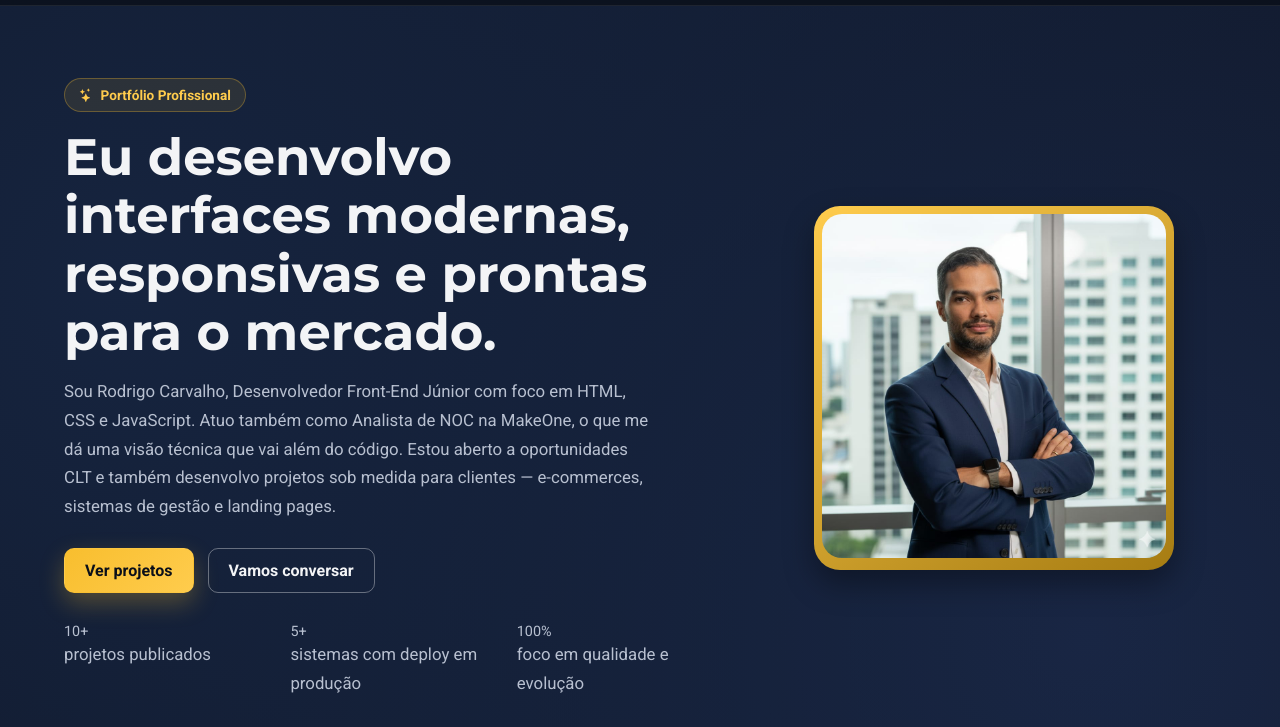
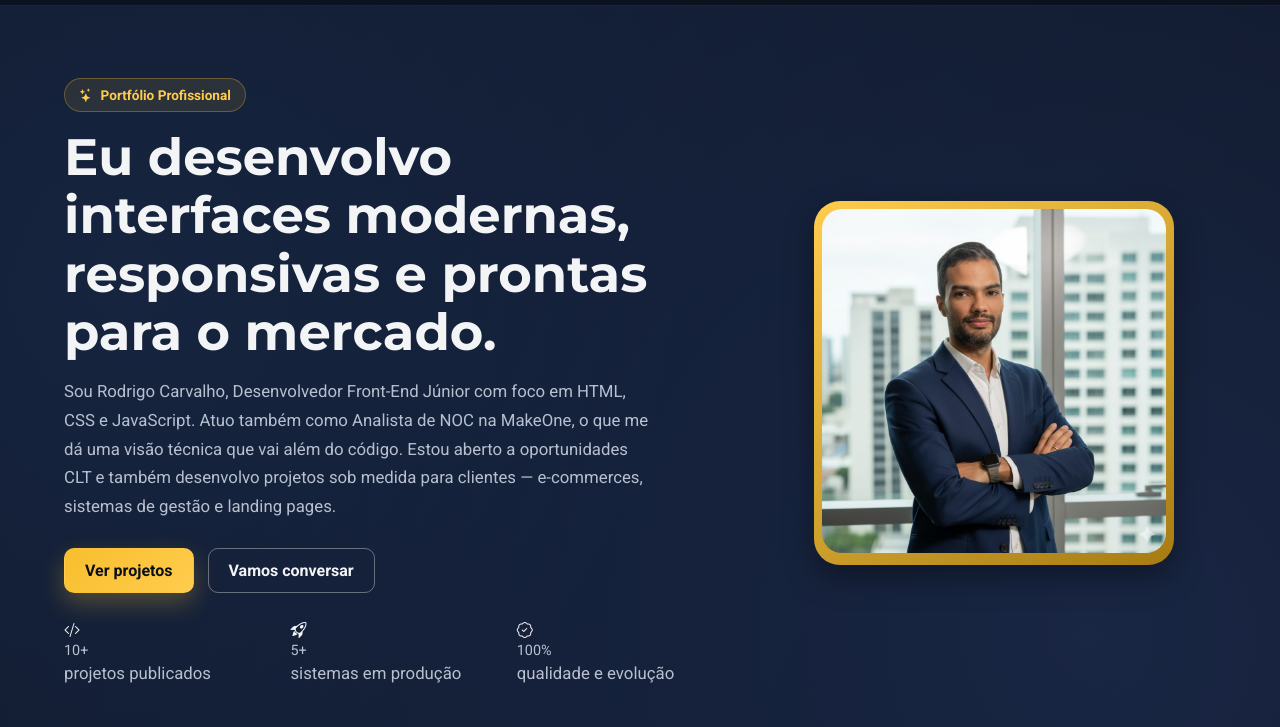
Before and after one commit to CarvalhoSystems/portfolio, a website: page index.html in a window 1280 px wide. Shown: the part 73-800 px from the top of the page. Drawn offline with nearby package versions, Linux system fonts and the light colour scheme.

Commit message:
aplicando nova foto do perfil 3

```diff
--- a/index.html
+++ b/index.html
@@ -93,16 +93,30 @@
 
           <div class="hero-metrics">
             <div class="metric-item">
-              <span class="metric-number">10+</span>
-              <p class="metric-text">projetos publicados</p>
+              <div class="metric-icon"><i class="bi bi-code-slash"></i></div>
+              <div class="metric-info">
+                <span class="metric-number" data-target="10">0</span
+                ><span class="plus">+</span>
+                <p class="metric-text">projetos publicados</p>
+              </div>
             </div>
             <div class="metric-item">
-              <span class="metric-number">5+</span>
-              <p class="metric-text">sistemas com deploy em produção</p>
+              <div class="metric-icon">
+                <i class="bi bi-rocket-takeoff"></i>
+              </div>
+              <div class="metric-info">
+                <span class="metric-number" data-target="5">0</span
+                ><span class="plus">+</span>
+                <p class="metric-text">sistemas em produção</p>
+              </div>
             </div>
             <div class="metric-item">
-              <span class="metric-number">100%</span>
-              <p class="metric-text">foco em qualidade e evolução</p>
+              <div class="metric-icon"><i class="bi bi-patch-check"></i></div>
+              <div class="metric-info">
+                <span class="metric-number" data-target="100">0</span
+                ><span class="plus">%</span>
+                <p class="metric-text">qualidade e evolução</p>
+              </div>
             </div>
           </div>
         </section>
@@ -111,7 +125,7 @@
           <div class="profile-frame">
             <img
               class="profile-image"
-              src="/src/img/imagemPerfi.jpg"
+              src="src/img/imagemPerfi.jpg"
               alt="Foto de perfil de Rodrigo Carvalho"
             />
           </div>
@@ -161,7 +175,7 @@
       <div class="interface sobre-grid">
         <div class="sobre-img reveal">
           <img
-            src="/src/img/imagemPerfi.jpg"
+            src="src/img/imagemPerfi.jpg"
             alt="Retrato de Rodrigo Carvalho"
           />
         </div>
--- a/src/main.js
+++ b/src/main.js
@@ -2,6 +2,7 @@ console.log("Interface v2.0 carregada com sucesso!");
 
 const backToTopButton = document.getElementById("back-to-top");
 const revealElements = document.querySelectorAll(".reveal");
+let numbersAnimated = false; // Garante que a animação ocorra apenas uma vez
 
 function toggleBackToTop() {
   if (!backToTopButton) return;
@@ -15,6 +16,28 @@ function revealOnScroll() {
     const elementTop = element.getBoundingClientRect().top;
     if (elementTop < triggerPoint) {
       element.classList.add("is-visible");
+
+      // Inicia o contador apenas se ainda não foi executado
+      if (element.classList.contains("hero-content") && !numbersAnimated) {
+        numbersAnimated = true;
+        animateNumbers();
+      }
+    }
+  });
+}
+
+function animateNumbers() {
+  const numbers = document.querySelectorAll(".metric-number");
+  numbers.forEach((num) => {
+    const target = +num.getAttribute("data-target");
+    const count = +num.innerText;
+    const speed = target / 50; // Velocidade da animação
+
+    if (count < target) {
+      num.innerText = Math.ceil(count + speed);
+      setTimeout(animateNumbers, 30);
+    } else {
+      num.innerText = target;
     }
   });
 }
```
